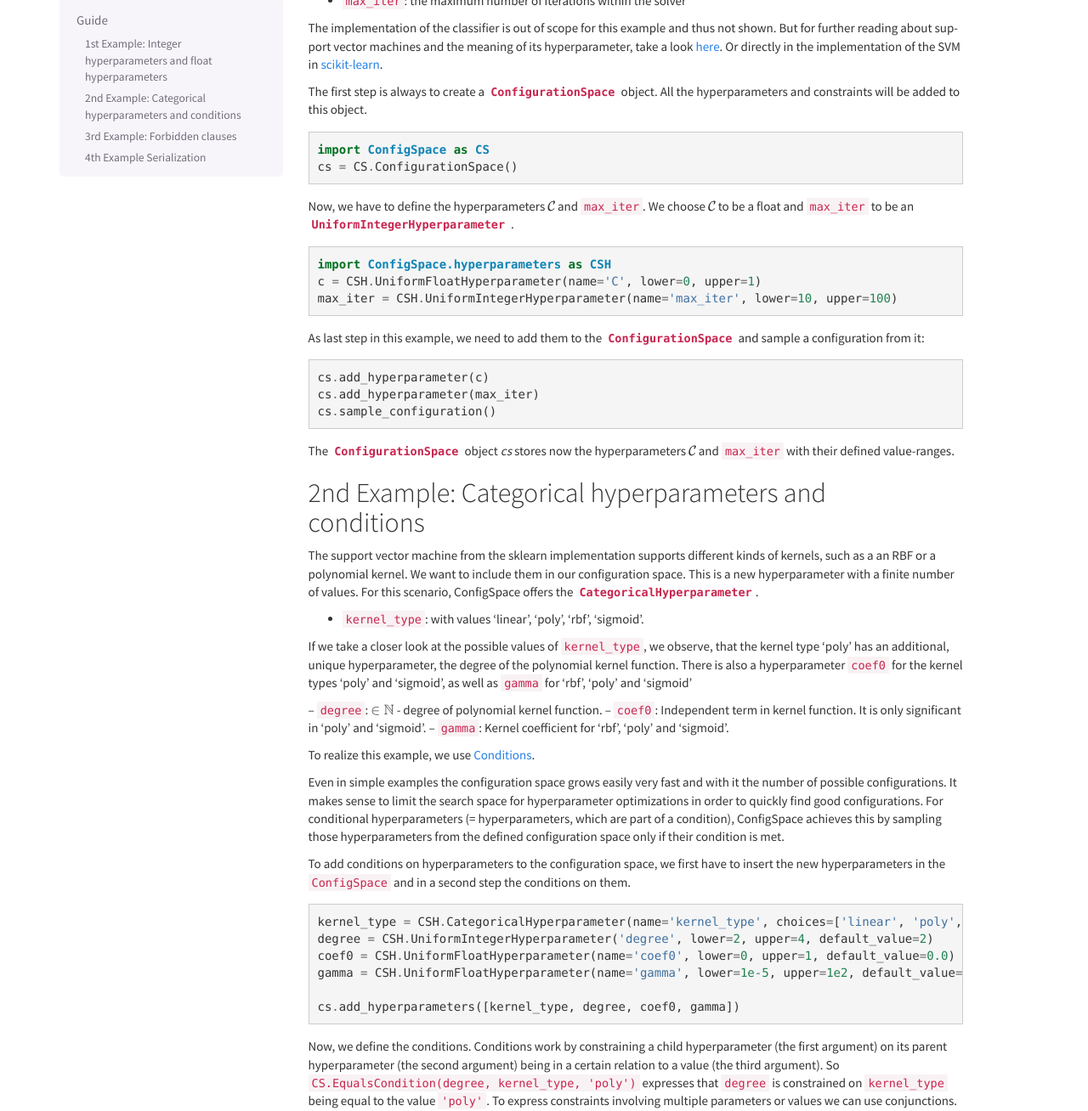
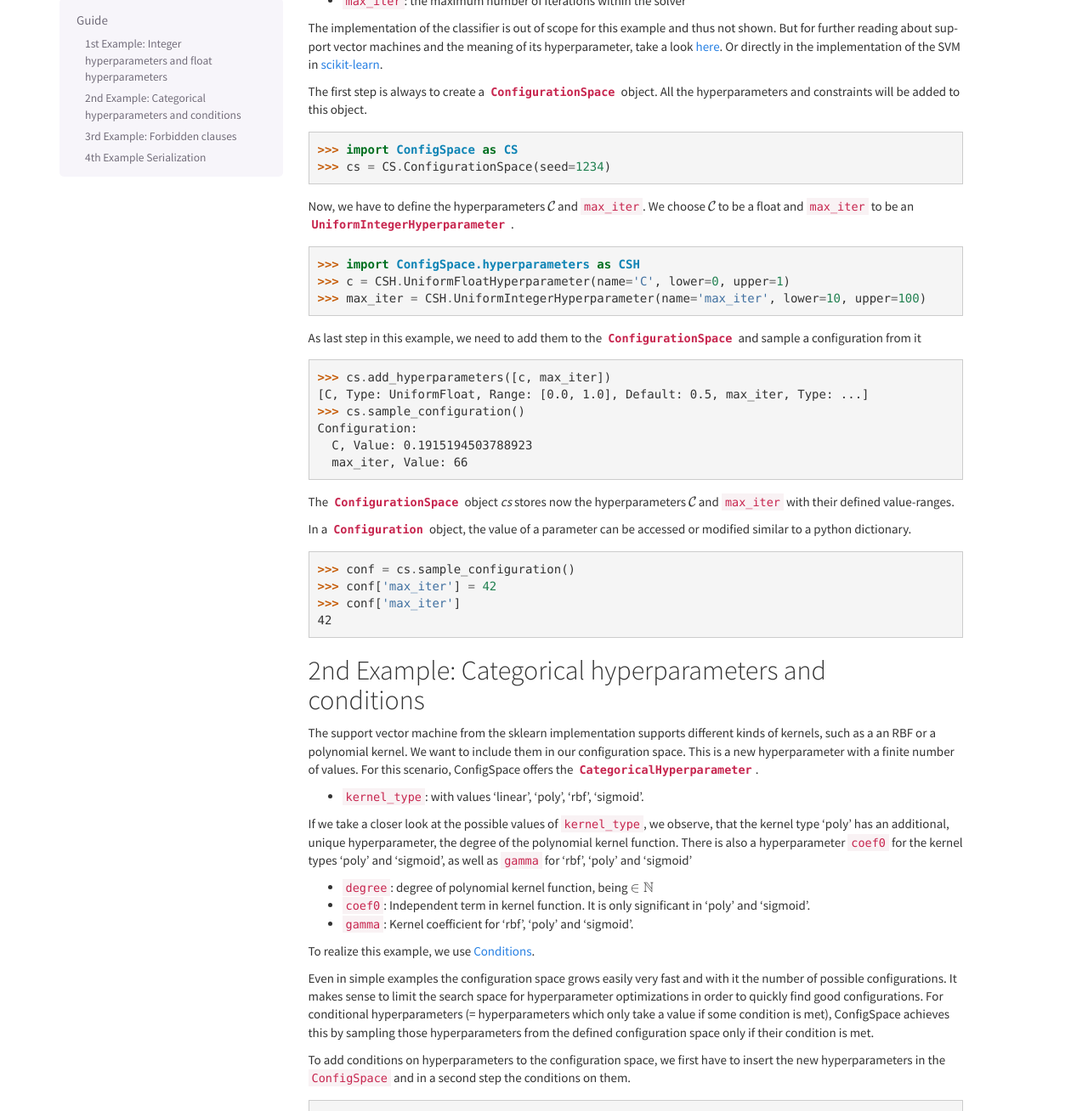
Before and after one commit to automl/ConfigSpace, a Sphinx documentation site: the page built from docs/source/Guide.rst, in a window 1280 px wide and 1400 px high, scrolled down 282 px, cut to the strip 92-1400 px from the top of the window. Shown: the whole strip at 85% size. Built offline with Sphinx 7.4.7, drawn with Linux system fonts in a browser that asks for light colours; pages that are not in the unit, such as notebooks, are missing from menus; the version number is read from the project's files by our own code; some of the changed text lies outside the part shown.

Commit message:
Examples in Docstrings are testable.
Fix minor issues

```diff
--- a/docs/source/Guide.rst
+++ b/docs/source/Guide.rst
@@ -5,7 +5,6 @@ In this guide the concepts of using different hyperparameters, applying conditio
 a configuration space are captured.
 
 They will be shown by explaining a more detailed example, a configuration space for a support vector machine.
-
 
 1st Example: Integer hyperparameters and float hyperparameters
 --------------------------------------------------------------
@@ -22,29 +21,49 @@ support vector machines and the meaning of its hyperparameter, take a look
 Or directly in the implementation of the SVM in
 `scikit-learn  <http://scikit-learn.org/stable/modules/generated/sklearn.svm.SVC.html#sklearn.svm.SVC>`_.
 
-The first step is always to create a :class:`~ConfigSpace.configuration_space.ConfigurationSpace` object. All the hyperparameters and constraints will be added to this
-object.
-::
+The first step is always to create a
+:class:`~ConfigSpace.configuration_space.ConfigurationSpace` object. All the
+hyperparameters and constraints will be added to this object.
 
-   import ConfigSpace as CS
-   cs = CS.ConfigurationSpace()
+>>> import ConfigSpace as CS
+>>> cs = CS.ConfigurationSpace(seed=1234)
 
-Now, we have to define the hyperparameters :math:`\mathcal{C}` and ``max_iter``. We choose :math:`\mathcal{C}` to be a float and
+Now, we have to define the hyperparameters :math:`\mathcal{C}` and ``max_iter``.
+We choose :math:`\mathcal{C}` to be a float and
 ``max_iter`` to be an :class:`~ConfigSpace.hyperparameters.UniformIntegerHyperparameter` .
-::
 
-   import ConfigSpace.hyperparameters as CSH
-   c = CSH.UniformFloatHyperparameter(name='C', lower=0, upper=1)
-   max_iter = CSH.UniformIntegerHyperparameter(name='max_iter', lower=10, upper=100)
+>>> import ConfigSpace.hyperparameters as CSH
+>>> c = CSH.UniformFloatHyperparameter(name='C', lower=0, upper=1)
+>>> max_iter = CSH.UniformIntegerHyperparameter(name='max_iter', lower=10, upper=100)
 
-As last step in this example, we need to add them to the :class:`~ConfigSpace.configuration_space.ConfigurationSpace` and sample a configuration from it::
+As last step in this example, we need to add them to the
+:class:`~ConfigSpace.configuration_space.ConfigurationSpace` and sample a
+configuration from it
 
-   cs.add_hyperparameter(c)
-   cs.add_hyperparameter(max_iter)
-   cs.sample_configuration()
+.. doctest::
 
-The :class:`~ConfigSpace.configuration_space.ConfigurationSpace` object *cs* stores now the hyperparameters :math:`\mathcal{C}` and ``max_iter`` with their defined value-ranges.
+    >>> cs.add_hyperparameters([c, max_iter])
+    [C, Type: UniformFloat, Range: [0.0, 1.0], Default: 0.5, max_iter, Type: ...]
+    >>> cs.sample_configuration()
+    Configuration:
+      C, Value: 0.1915194503788923
+      max_iter, Value: 66
+    <BLANKLINE>
 
+
+The :class:`~ConfigSpace.configuration_space.ConfigurationSpace` object *cs*
+stores now the hyperparameters :math:`\mathcal{C}` and ``max_iter`` with their
+defined value-ranges.
+
+.. _1st_Example:
+
+In a :class:`~ConfigSpace.configuration_space.Configuration` object, the value
+of a parameter can be accessed or modified similar to a python dictionary.
+
+>>> conf = cs.sample_configuration()
+>>> conf['max_iter'] = 42
+>>> conf['max_iter']
+42
 
 2nd Example: Categorical hyperparameters and conditions
 -------------------------------------------------------
@@ -60,46 +79,53 @@ If we take a closer look at the possible values of ``kernel_type``, we observe,
 unique hyperparameter, the degree of the polynomial kernel function. There is also a hyperparameter ``coef0`` for the kernel
 types 'poly' and 'sigmoid', as well as ``gamma`` for 'rbf', 'poly' and 'sigmoid'
 
--- ``degree``: :math:`\in \mathbb{N}` - degree of polynomial kernel function.
--- ``coef0``: Independent term in kernel function. It is only significant in 'poly' and 'sigmoid'.
--- ``gamma``: Kernel coefficient for 'rbf', 'poly' and 'sigmoid'.
+- ``degree``: degree of polynomial kernel function, being :math:`\in \mathbb{N}`
+- ``coef0``: Independent term in kernel function. It is only significant in 'poly' and 'sigmoid'.
+- ``gamma``: Kernel coefficient for 'rbf', 'poly' and 'sigmoid'.
 
 To realize this example, we use :ref:`Conditions`.
 
 Even in simple examples the configuration space grows easily very fast and
 with it the number of possible configurations.
 It makes sense to limit the search space for hyperparameter optimizations in order to quickly find good configurations.
-For conditional hyperparameters (= hyperparameters, which are part of a condition), ConfigSpace achieves this by sampling those
+For conditional hyperparameters (= hyperparameters which only take a value if some condition is met), ConfigSpace achieves this by sampling those
 hyperparameters from the defined configuration space only if their condition is met.
 
 To add conditions on hyperparameters to the configuration space, we first have to insert the new hyperparameters in the ``ConfigSpace``
-and in a second step the conditions on them. ::
+and in a second step the conditions on them.
 
-    kernel_type = CSH.CategoricalHyperparameter(name='kernel_type', choices=['linear', 'poly', 'rbf', 'sigmoid'])
-    degree = CSH.UniformIntegerHyperparameter('degree', lower=2, upper=4, default_value=2)
-    coef0 = CSH.UniformFloatHyperparameter(name='coef0', lower=0, upper=1, default_value=0.0)
-    gamma = CSH.UniformFloatHyperparameter(name='gamma', lower=1e-5, upper=1e2, default_value=1, log=True)
+>>> kernel_type = CSH.CategoricalHyperparameter(
+...         name='kernel_type', choices=['linear', 'poly', 'rbf', 'sigmoid'])
+>>> degree = CSH.UniformIntegerHyperparameter(
+...         'degree', lower=2, upper=4, default_value=2)
+>>> coef0 = CSH.UniformFloatHyperparameter(
+...         name='coef0', lower=0, upper=1, default_value=0.0)
+>>> gamma = CSH.UniformFloatHyperparameter(
+...         name='gamma', lower=1e-5, upper=1e2, default_value=1, log=True)
 
-    cs.add_hyperparameters([kernel_type, degree, coef0, gamma])
+>>> cs.add_hyperparameters([kernel_type, degree, coef0, gamma])
+[kernel_type, Type: Categorical, Choices: {linear, poly, rbf, sigmoid}, ...]
 
 Now, we define the conditions. Conditions work by constraining a child hyperparameter (the first argument) on its parent hyperparameter (the second argument)
 being in a certain relation to a value (the third argument).
 So ``CS.EqualsCondition(degree, kernel_type, 'poly')`` expresses that ``degree`` is constrained on ``kernel_type`` being equal to the value ``'poly'``.
 To express constraints involving multiple parameters or values we can use conjunctions. For example ``cond_2`` in the
 following example expresses the fact, that ``coef0`` is a valid hyperparameter, if ``kernel_type`` either has the value
-``'poly'`` or ``'sigmoid'``::
+``'poly'`` or ``'sigmoid'``
 
-    cond_1 = CS.EqualsCondition(degree, kernel_type, 'poly')
+>>> cond_1 = CS.EqualsCondition(degree, kernel_type, 'poly')
 
-    cond_2 = CS.OrConjunction(CS.EqualsCondition(coef0, kernel_type, 'poly'),
-                              CS.EqualsCondition(coef0, kernel_type, 'sigmoid'))
+>>> cond_2 = CS.OrConjunction(CS.EqualsCondition(coef0, kernel_type, 'poly'),
+...                           CS.EqualsCondition(coef0, kernel_type, 'sigmoid'))
 
-    cond_3 = CS.OrConjunction(CS.EqualsCondition(gamma, kernel_type, 'rbf'),
-                              CS.EqualsCondition(gamma, kernel_type, 'poly'),
-                              CS.EqualsCondition(gamma, kernel_type, 'sigmoid'))
+>>> cond_3 = CS.OrConjunction(CS.EqualsCondition(gamma, kernel_type, 'rbf'),
+...                           CS.EqualsCondition(gamma, kernel_type, 'poly'),
+...                           CS.EqualsCondition(gamma, kernel_type, 'sigmoid'))
 
-    # Add it to the configuration space
-    cs.add_conditions([cond_1, cond_2, cond_3])
+Add it to the configuration space
+
+>>> cs.add_conditions([cond_1, cond_2, cond_3])
+[degree | kernel_type == 'poly', (coef0 | kernel_type == 'poly' || coef0 | ...), ...]
 
 .. note::
     ConfigSpace offers a lot of different condition types. For example the :class:`~ConfigSpace.conditions.NotEqualsCondition` ,
@@ -129,24 +155,25 @@ This gives us three new hyperparameters:
 - ``loss``: Specifies the loss function with values 'hinge' or 'squared_hinge'
 - ``dual``: Solve the optimization problem either in dual or simple form with values True or False
 
-Again, add these 3 new hyperparameters to the configuration space.
-::
+However, some combinations of the hyperparameters ``penalty``, ``loss`` and ``dual`` are forbidden, because they don't work together.
+Firstly, add these 3 new hyperparameters to the configuration space.
 
-    penalty = CSH.CategoricalHyperparameter(name="penalty", choices=["l1", "l2"], default_value="l2")
-    loss = CSH.CategoricalHyperparameter(name="loss", choices=["hinge", "squared_hinge"], default_value="squared_hinge")
-    dual = CSH.Constant("dual", "False")
+>>> penalty = CSH.CategoricalHyperparameter(
+...         name="penalty", choices=["l1", "l2"], default_value="l2")
+>>> loss = CSH.CategoricalHyperparameter(
+...         name="loss", choices=["hinge", "squared_hinge"], default_value="squared_hinge")
+>>> dual = CSH.Constant("dual", "False")
 
-    cs.add_hyperparameters([penalty, loss, dual])
+>>> cs.add_hyperparameters([penalty, loss, dual])
+[penalty, Type: Categorical, Choices: {l1, l2}, Default: l2, ...]
 
-Define the conditions and add them to the configuration space. ::
+And define the conditions and add them to the configuration space.
 
-    cond_1 = CS.EqualsCondition(penalty, kernel_type, 'linear')
-    cond_2 = CS.EqualsCondition(loss, kernel_type, 'linear')
-    cond_3 = CS.EqualsCondition(dual, kernel_type, 'linear')
-
-    # Add them to the configuration space
-    cs.add_conditions([cond_1, cond_2, cond_3])
-
+>>> cond_1 = CS.EqualsCondition(penalty, kernel_type, 'linear')
+>>> cond_2 = CS.EqualsCondition(loss, kernel_type, 'linear')
+>>> cond_3 = CS.EqualsCondition(dual, kernel_type, 'linear')
+>>> cs.add_conditions([cond_1, cond_2, cond_3])
+[penalty | kernel_type == 'linear', ... dual | kernel_type == 'linear']
 
 Now we want to forbid some combinations in the configurations.
 
@@ -154,27 +181,26 @@ Now we want to forbid some combinations in the configurations.
 - ``dual`` is False and ``penalty`` is 'l2' and ``loss`` is 'hinge'
 - ``dual`` is False and ``penalty`` is 'l1'
 
- ::
+>>> penalty_and_loss = CS.ForbiddenAndConjunction(
+...         CS.ForbiddenEqualsClause(penalty, "l1"),
+...         CS.ForbiddenEqualsClause(loss, "hinge")
+...     )
+>>> constant_penalty_and_loss = CS.ForbiddenAndConjunction(
+...         CS.ForbiddenEqualsClause(dual, "False"),
+...         CS.ForbiddenEqualsClause(penalty, "l2"),
+...         CS.ForbiddenEqualsClause(loss, "hinge")
+...     )
+>>> penalty_and_dual = CS.ForbiddenAndConjunction(
+...         CS.ForbiddenEqualsClause(dual, "False"),
+...         CS.ForbiddenEqualsClause(penalty, "l1")
+...     )
 
-    penalty_and_loss = ForbiddenAndConjunction(
-            ForbiddenEqualsClause(penalty, "l1"),
-            ForbiddenEqualsClause(loss, "hinge")
-        )
-    constant_penalty_and_loss = ForbiddenAndConjunction(
-            ForbiddenEqualsClause(dual, "False"),
-            ForbiddenEqualsClause(penalty, "l2"),
-            ForbiddenEqualsClause(loss, "hinge")
-        )
-    penalty_and_dual = ForbiddenAndConjunction(
-            ForbiddenEqualsClause(dual, "False"),
-            ForbiddenEqualsClause(penalty, "l1")
-        )
+Add them to the configuration space
 
-    # Add them to the configuration space
-    cs.add_forbidden_clause(penalty_and_loss)
-    cs.add_forbidden_clause(constant_penalty_and_loss)
-    cs.add_forbidden_clause(penalty_and_dual)
-
+>>> cs.add_forbidden_clauses([penalty_and_loss,
+...                           constant_penalty_and_loss,
+...                           penalty_and_dual])
+[(Forbidden: penalty == 'l1' && Forbidden: loss == 'hinge'), ...]
 
 4th Example Serialization
 -------------------------
```
Also changed, not shown: other parts of docs/source/Guide.rst (+19 -8 lines), docs/source/API-Doc.rst (+32 -80 lines), docs/source/index.rst (+18 -18 lines), docs/source/quickstart.rst (+25 -21 lines), 7 other files.
